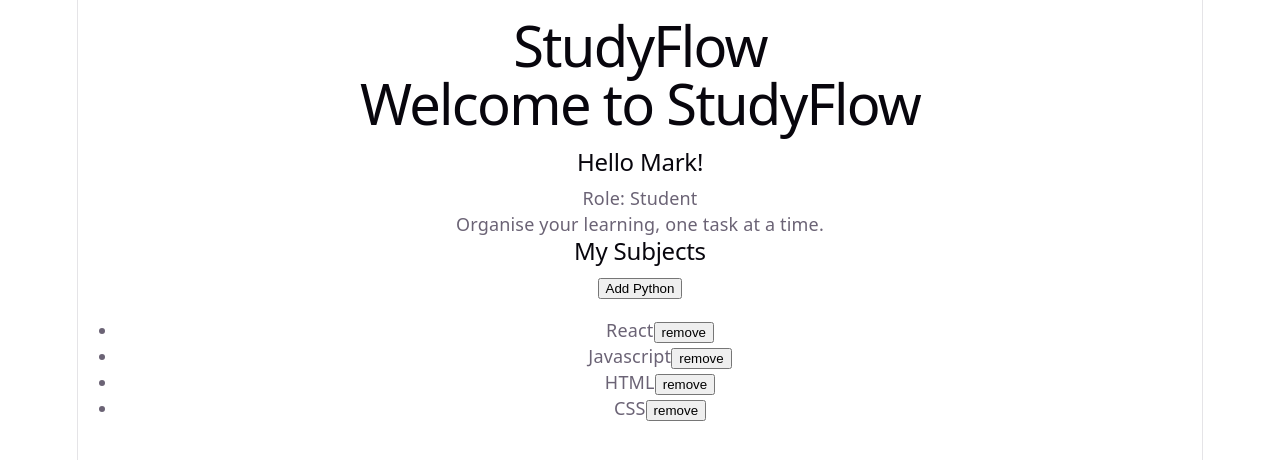
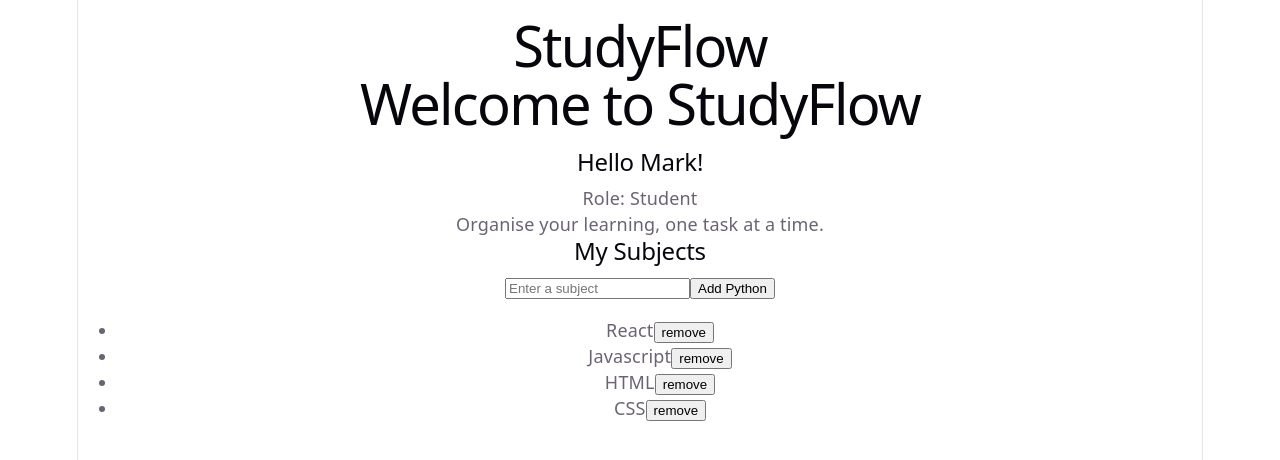
Before and after one commit to njugunamark310-cloud/StudyFlow, a React (Vite) app: page / in a window 1280 px wide. Shown: the top 460 px of the page. Built offline with nearby package versions, Linux system fonts and the light colour scheme.

Commit message:
feat:implemented custom entry box for other subjects

```diff
--- a/src/components/subjects.jsx
+++ b/src/components/subjects.jsx
@@ -4,9 +4,16 @@ import { useState } from "react"
 
 function Subjects () {
     const [subjects, setSubjects] = useState(["React", "Javascript", "HTML", "CSS"])
+    const [newSubject, setNewSubject] = useState("")
     return (
       <div>
         <h2>My Subjects</h2>
+        <input
+          type="text"
+          value={newSubject}
+          onChange={(event) => setNewSubject(event.target.value)}
+          placeholder="Enter a subject"
+        />
     <button
          onClick={() => {
             if (!subjects.includes("Python")) {
```
